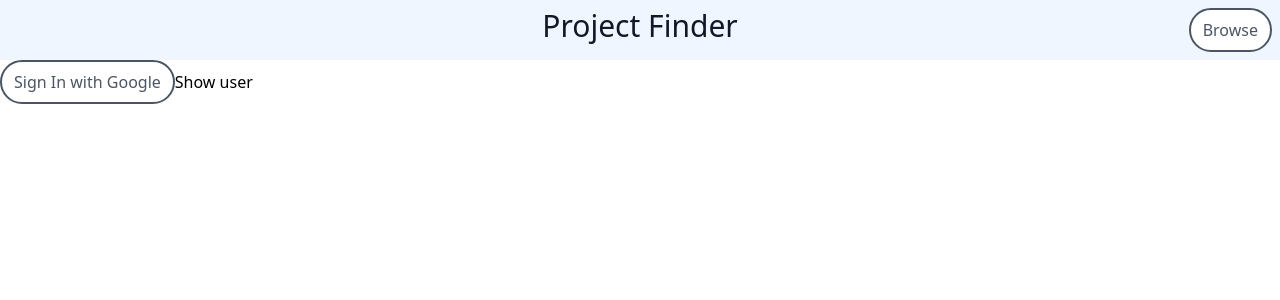
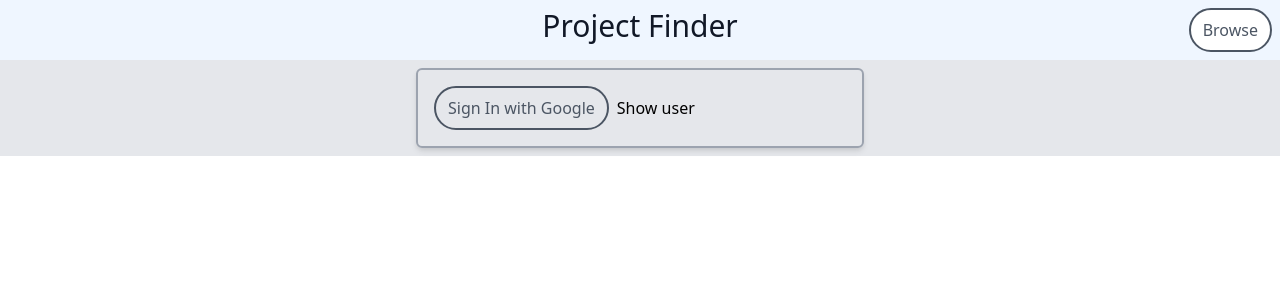
Before and after one commit to kiserd/OSU-CS467-Capstone-Project, a Next.js app in the folder portfolio-project-matching-app/: page /myProfile in a window 1280 px wide. Shown: the top 300 px of the page. Built offline with nearby package versions, Linux system fonts and the light colour scheme; no server answers.

Commit message:
Add some comments for clarity. New users are added to firestore. Nav shows 'Sign In' instead of 'Profile' if user is signed in.

```diff
--- a/portfolio-project-matching-app/Firebase/auth.js
+++ b/portfolio-project-matching-app/Firebase/auth.js
@@ -14,7 +14,9 @@ const signinWithGoogle = async() => {
         // Check if user has a doc collection in the database
         let userDoc = await getUserById(user.uid);
         if (userDoc === -1){
+            // If the user is here for the first time, make them a new user doc
             const newUser = await createNewUserDocWithId({
+                // Some default values for their username, email, and introduction
                 email: user.email,
                 username: user.email,
                 introduction: `Hi, I'm ${user.displayName}`,
--- a/portfolio-project-matching-app/components/Nav.js
+++ b/portfolio-project-matching-app/components/Nav.js
@@ -3,11 +3,14 @@ import Link from 'next/link'
 import Button from './Button'
 import styles from './Nav.module.css'
 import { useEffect, useState } from 'react'
+import { useAuth } from '../context/AuthContext'
+import auth from '../Firebase/auth'
 // import tailwind from 'tailwind/tailwindcss.css'
 
 const Nav = () => {
     let router = useRouter();
     const [path, setPath] = useState('');
+    let authUser = useAuth();
     useEffect(
         () => {
             setPath(router.pathname);
@@ -29,13 +32,18 @@ const Nav = () => {
                             <Button text="Browse" isLink={true} addClassName="bg-white m-2"/>
                             </a>
                         </Link>
-                        :
+                        : authUser.user ?
                         <Link href="/myProfile" passHref>
                             <a>
                             <Button text="Profile" isLink={true} addClassName="bg-white m-2"/>
                             </a>
                         </Link>
-
+                        :
+                        <Link href="/myProfile" passHref>
+                            <a>
+                            <Button text="Sign In" isLink={true} addClassName="bg-white m-2"/>
+                            </a>
+                        </Link>
                     }
                 </li>
             </ul>
--- a/portfolio-project-matching-app/components/NewLogin.js
+++ b/portfolio-project-matching-app/components/NewLogin.js
@@ -1,9 +1,6 @@
 import Button from './Button';
 import auth from '../Firebase/auth';
-import { useEffect, useState, useContext } from 'react';
-import { useAuth, useAuthUpdate, AuthContext } from '../context/AuthContext';
-import { updateDoc } from '../backend/dao';
-
+import { useAuth, useAuthUpdate } from '../context/AuthContext';
 
 
 const GoogleSignInButton = () => {
@@ -14,7 +11,7 @@ const GoogleSignInButton = () => {
         // Check if user is in user collection using uid
     }
     return (
-        <Button text="Sign In with Google" onClick={signIn}/>
+        <Button text="Sign In with Google" onClick={signIn} addClassName="m-2"/>
     )
 }
 
@@ -25,20 +22,21 @@ const SignOutButton = () => {
         updateAuth(null);
     }
     return (
-        <Button text="Sign Out" onClick={signOut}/>
+        <Button text="Sign Out" onClick={signOut} addClassName="m-2"/>
     )
 }
 
 const NewLogin = () => {
-    let uid = useAuth();
+    let authUser = useAuth();
 
     function showUser (){
-        console.log(`${JSON.stringify(uid)}`);
+        // Temporary function to show user in the console for development purposes
+        console.log(`${JSON.stringify(authUser)}`);
     }
 
     return (
         <div>
-            { uid.user ?
+            { authUser.user ?
                     <SignOutButton />
                 :
                     <GoogleSignInButton />
--- a/portfolio-project-matching-app/components/ProfileForm.js
+++ b/portfolio-project-matching-app/components/ProfileForm.js
@@ -32,10 +32,7 @@ const myProfile = () => {
 
         const handleInputChange = e => {
             const { name, value } = e.target;
-            console.log(`${name}: ${value}`)
             setUserprofileValues({...userProfileValues, [name]: value});
-            console.log(`${JSON.stringify(userProfileValues)}`)
-            console.log("input changed")
         }
 
         const handleSubmit = async (e) => {
@@ -59,8 +56,8 @@ const myProfile = () => {
 
         return (
             <div>
-            {
-                auth && auth.user ? <div className='bg-gray-200 p-2 w-full h-full'>
+            { auth && auth.user ?
+                <div className='bg-gray-200 p-2 w-full h-full'>
                     <div className='w-full mx-auto max-w-md border-2 border-gray-400 rounded-md shadow-md'>
                         <div className='p-2 divide-y divide-gray-400'>
                             <form onSubmit={handleSubmit} className="mx-10">
@@ -88,13 +85,19 @@ const myProfile = () => {
                                     <Button text="Submit"/>
                                 </div>
                             </form>
+                            <NewLogin />
                         </div>
                     </div>
                 </div>
             :
-            <></>
+            <div className='bg-gray-200 p-2 w-full h-full'>
+                    <div className='w-full mx-auto max-w-md border-2 border-gray-400 rounded-md shadow-md'>
+                        <div className='p-2 divide-y divide-gray-400'>
+                        <NewLogin />
+                    </div>
+                </div>
+            </div>
             }
-            <NewLogin />
             </div>
     )
 }
```
Lines whose indentation alone changed are shown as unchanged.
